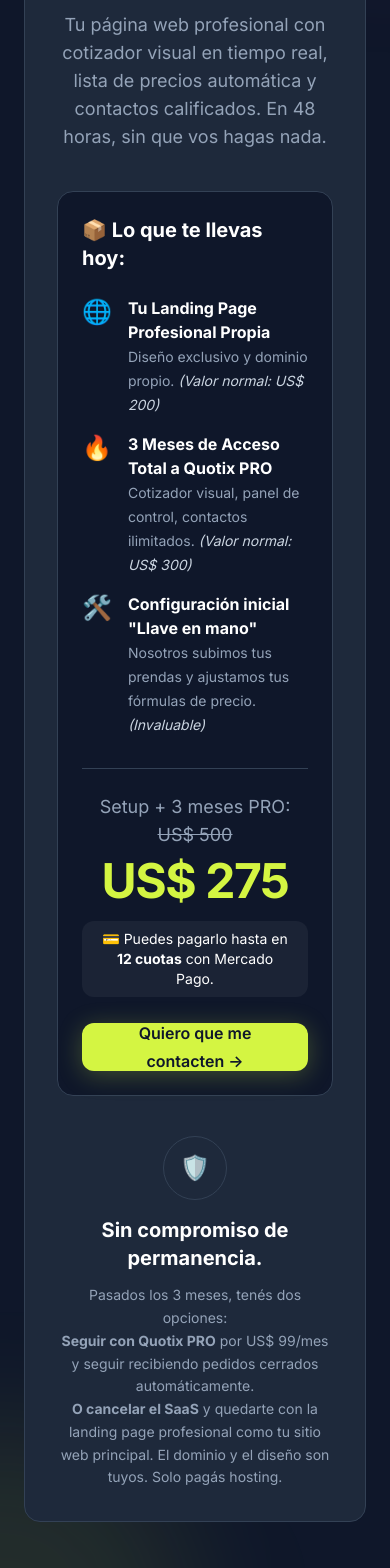
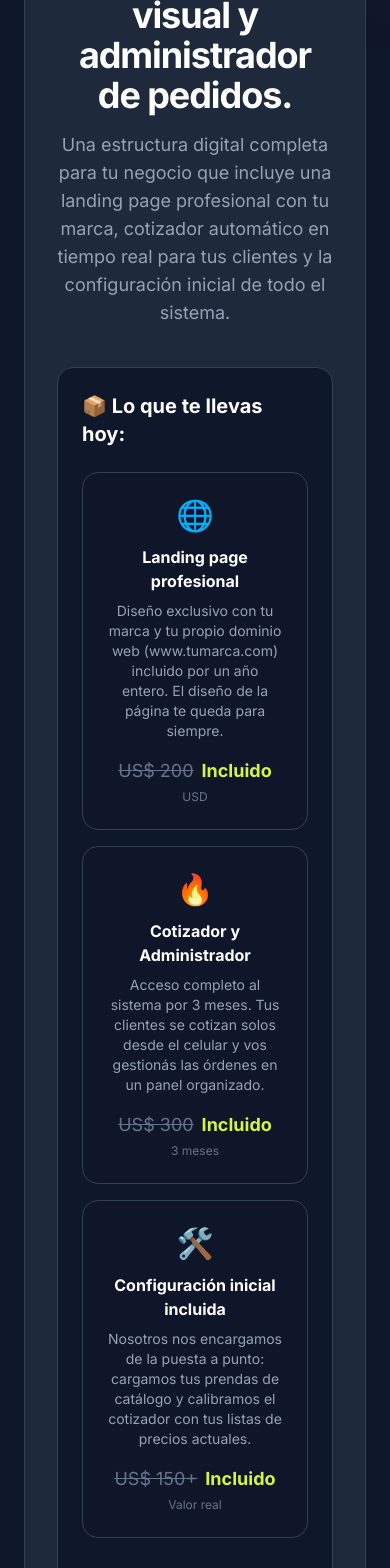
Before and after one commit to horaciogabriel92-art/quotix-webs-ejemplos, a Next.js app: page / in a window 390 px wide. Shown: the part 6080-7648 px from the top of the page. Built offline with nearby package versions, Linux system fonts and the light colour scheme; no server answers.

Commit message:
feat: copy overhaul en Founder Pack + precios UYU especificos para Uruguay (cuotas/contado)

```diff
--- a/src/app/page.tsx
+++ b/src/app/page.tsx
@@ -11,7 +11,7 @@
 import { CurrencySelector } from "@/components/CurrencySelector";
 
 export default function LandingPage() {
-  const { format } = useCurrency();
+  const { format, currency } = useCurrency();
   return (
     <div className="min-h-screen font-body">
       <MobileHeader />
@@ -180,53 +180,83 @@
                   Solo 20 lugares este mes
                 </div>
                 <h2 className="font-headline text-4xl md:text-5xl font-bold mb-4 text-white">
-                  Tu taller online en 48 horas.
+                  Tu página web con cotizador visual y administrador de pedidos.
                 </h2>
                 <p className="text-lg text-[#94a3b8] max-w-2xl mx-auto">
-                  Tu página web profesional con cotizador visual en tiempo real, lista de precios automática y contactos calificados. En 48 horas, sin que vos hagas nada.
+                  Una estructura digital completa para tu negocio que incluye una landing page profesional con tu marca, cotizador automático en tiempo real para tus clientes y la configuración inicial de todo el sistema.
                 </p>
               </div>
 
               <div className="bg-[#0f172a] rounded-2xl p-6 md:p-8 mb-10 border border-[#334155]">
                 <h3 className="text-xl font-bold text-white mb-6">📦 Lo que te llevas hoy:</h3>
-                <ul className="space-y-4 mb-8">
-                  <li className="flex items-start gap-4">
-                    <span className="text-2xl">🌐</span>
-                    <div>
-                      <strong className="text-white block">Tu Landing Page Profesional Propia</strong>
-                      <span className="text-[#94a3b8] text-sm">Diseño exclusivo y dominio propio. <em className="text-[#cbd5e1]">(Valor normal: {format(200)})</em></span>
+                <div className="grid md:grid-cols-3 gap-4 mb-8">
+                  <div className="rounded-2xl bg-[#0f172a]/60 border border-[#334155] p-6 text-center">
+                    <div className="text-3xl mb-3">🌐</div>
+                    <h3 className="font-bold text-white mb-2">Landing page profesional</h3>
+                    <p className="text-sm text-[#94a3b8] mb-4">Diseño exclusivo con tu marca y tu propio dominio web (www.tumarca.com) incluido por un año entero. El diseño de la página te queda para siempre.</p>
+                    <div className="text-lg">
+                      <span className="text-[#64748b] line-through mr-2">{format(200)}</span>
+                      <span className="text-[#d4f542] font-bold">Incluido</span>
                     </div>
-                  </li>
-                  <li className="flex items-start gap-4">
-                    <span className="text-2xl">🔥</span>
-                    <div>
-                      <strong className="text-white block">3 Meses de Acceso Total a Quotix PRO</strong>
-                      <span className="text-[#94a3b8] text-sm">Cotizador visual, panel de control, contactos ilimitados. <em className="text-[#cbd5e1]">(Valor normal: {format(300)})</em></span>
+                    <div className="text-xs text-[#64748b] mt-1">USD</div>
+                  </div>
+                  <div className="rounded-2xl bg-[#0f172a]/60 border border-[#334155] p-6 text-center">
+                    <div className="text-3xl mb-3">🔥</div>
+                    <h3 className="font-bold text-white mb-2">Cotizador y Administrador</h3>
+                    <p className="text-sm text-[#94a3b8] mb-4">Acceso completo al sistema por 3 meses. Tus clientes se cotizan solos desde el celular y vos gestionás las órdenes en un panel organizado.</p>
+                    <div className="text-lg">
+                      <span className="text-[#64748b] line-through mr-2">{format(300)}</span>
+                      <span className="text-[#d4f542] font-bold">Incluido</span>
                     </div>
-                  </li>
-                  <li className="flex items-start gap-4">
-                    <span className="text-2xl">🛠️</span>
-                    <div>
-                      <strong className="text-white block">Configuración inicial "Llave en mano"</strong>
-                      <span className="text-[#94a3b8] text-sm">Nosotros subimos tus prendas y ajustamos tus fórmulas de precio. <em className="text-[#cbd5e1]">(Invaluable)</em></span>
+                    <div className="text-xs text-[#64748b] mt-1">3 meses</div>
+                  </div>
+                  <div className="rounded-2xl bg-[#0f172a]/60 border border-[#334155] p-6 text-center">
+                    <div className="text-3xl mb-3">🛠️</div>
+                    <h3 className="font-bold text-white mb-2">Configuración inicial incluida</h3>
+                    <p className="text-sm text-[#94a3b8] mb-4">Nosotros nos encargamos de la puesta a punto: cargamos tus prendas de catálogo y calibramos el cotizador con tus listas de precios actuales.</p>
+                    <div className="text-lg">
+                      <span className="text-[#64748b] line-through mr-2">{format(150)}+</span>
+                      <span className="text-[#d4f542] font-bold">Incluido</span>
                     </div>
-                  </li>
-                </ul>
+                    <div className="text-xs text-[#64748b] mt-1">Valor real</div>
+                  </div>
+                </div>
 
-                <div className="pt-6 border-t border-[#334155] text-center">
-                  <div className="text-[#94a3b8] text-lg mb-2">Setup + 3 meses PRO: <s>{format(500)}</s></div>
-                  <div className="text-[#d4f542] text-5xl font-headline font-bold mb-4">
-                    {format(275)}
-                  </div>
-                  <p className="text-sm text-white mb-6 bg-white/5 inline-block px-4 py-2 rounded-lg">
-                    💳 Puedes pagarlo hasta en <strong>12 cuotas</strong> con Mercado Pago.
-                  </p>
-                  <a href={WHATSAPP_URL} target="_blank" rel="noreferrer" className="block">
+                <div className="pt-6 border-t border-[#334155] text-center space-y-4">
+                  {currency === "UYU" ? (
+                    <>
+                      <div className="text-[#94a3b8] text-lg">Valor real del montaje y configuración: <s>$U 20.000+</s></div>
+                      <div className="text-[#d4f542] text-4xl font-headline font-bold">
+                        12 cuotas sin recargo de $916
+                      </div>
+                      <p className="text-sm text-[#94a3b8]">Con mercado pago</p>
+                      <p className="text-sm text-white/70">o 1 pago contado de $9.990</p>
+                    </>
+                  ) : (
+                    <>
+                      <div className="text-[#94a3b8] text-lg">Setup + 3 meses PRO: <s>{format(500)}</s></div>
+                      <div className="text-[#d4f542] text-5xl font-headline font-bold">
+                        {format(275)}
+                      </div>
+                      <p className="text-sm text-white mb-2 bg-white/5 inline-block px-4 py-2 rounded-lg">
+                        💳 Puedes pagarlo hasta en <strong>12 cuotas</strong> con Mercado Pago.
+                      </p>
+                    </>
+                  )}
+                  <a href={WHATSAPP_URL} target="_blank" rel="noreferrer" className="block pt-2">
                     <button className="qx-btn-lime w-full text-lg h-14">
-                      Quiero que me contacten →
+                      Digitalizar mi taller ahora →
                     </button>
                   </a>
                 </div>
+              </div>
+
+              {/* ¿Qué pasa después de los 3 meses? */}
+              <div className="bg-[#0f172a] rounded-2xl p-6 md:p-8 mb-10 border border-[#334155]">
+                <h4 className="text-lg font-bold text-white mb-3">¿Qué pasa después de los 3 meses?</h4>
+                <p className="text-[#94a3b8] text-sm leading-relaxed">
+                  La página web y el dominio siguen siendo de tu taller. El sistema de cotizaciones online te viene bonificado los primeros 90 días. Al cuarto mes, vos elegís: si la herramienta te dio resultados y te ahorró tiempo, mantenés el cotizador activo por una suscripción mensual desde {format(39)} (unos $1.500 pesos). Si decidís no continuar con el cotizador, la página te queda activa igual como un catálogo digital estático para tu negocio. No hay contratos de permanencia.
+                </p>
               </div>
 
               {/* Garantía */}
--- a/src/app/precios/page.tsx
+++ b/src/app/precios/page.tsx
@@ -142,7 +142,7 @@
 
 export default function PreciosPage() {
   const [isYearly, setIsYearly] = useState(false);
-  const { format } = useCurrency();
+  const { format, currency } = useCurrency();
 
   return (
     <div className="min-h-screen font-body bg-white">
@@ -176,35 +176,60 @@
                   Oferta de lanzamiento — Solo 20 lugares
                 </div>
                 <h2 className="font-headline text-3xl md:text-4xl font-bold text-white mb-4">
-                  Tu página web con cotizador visual + 3 meses de Profesional.
+                  Tu página web con cotizador visual y administrador de pedidos.
                 </h2>
                 <p className="text-[#94a3b8] max-w-2xl mx-auto">
-                  No es solo un software. Es tu taller online completo: landing page profesional, cotizador visual en tiempo real, dominio propio y configuración llave en mano.
+                  Una estructura digital completa para tu negocio que incluye una landing page profesional con tu marca, cotizador automático en tiempo real para tus clientes y la configuración inicial de todo el sistema.
                 </p>
               </div>
 
               {/* Value stack */}
               <div className="grid md:grid-cols-3 gap-4 mb-10">
-                {[
-                  { icon: "🌐", title: "Landing page profesional", desc: "Diseño exclusivo con tu marca y dominio propio.", value: 200, valueNote: "USD" },
-                  { icon: "🔥", title: "Cotizador visual PRO", desc: "3 meses de acceso total. Tu cliente se cotiza solo.", value: 237, valueNote: "3 meses" },
-                  { icon: "🛠️", title: "Setup llave en mano", desc: "Subimos tus prendas y calibramos tus precios.", value: 150, valueNote: "Valor real" },
-                ].map((item, i) => (
-                  <div key={i} className="rounded-2xl bg-[#0f172a]/60 border border-[#334155] p-6 text-center">
-                    <div className="text-3xl mb-3">{item.icon}</div>
-                    <h3 className="font-bold text-white mb-2">{item.title}</h3>
-                    <p className="text-sm text-[#94a3b8] mb-4">{item.desc}</p>
+                <div className="rounded-2xl bg-[#0f172a]/60 border border-[#334155] p-6 text-center">
+                  <div className="text-3xl mb-3">🌐</div>
+                  <h3 className="font-bold text-white mb-2">Landing page profesional</h3>
+                  <p className="text-sm text-[#94a3b8] mb-4">Diseño exclusivo con tu marca y tu propio dominio web (www.tumarca.com) incluido por un año entero. El diseño de la página te queda para siempre.</p>
                   <div className="text-lg">
-                      <span className="text-[#64748b] line-through mr-2">{format(item.value as number)}</span>
+                    <span className="text-[#64748b] line-through mr-2">{format(200)}</span>
                     <span className="text-[#d4f542] font-bold">Incluido</span>
                   </div>
-                    <div className="text-xs text-[#64748b] mt-1">{item.valueNote}</div>
+                  <div className="text-xs text-[#64748b] mt-1">USD</div>
                 </div>
-                ))}
+                <div className="rounded-2xl bg-[#0f172a]/60 border border-[#334155] p-6 text-center">
+                  <div className="text-3xl mb-3">🔥</div>
+                  <h3 className="font-bold text-white mb-2">Cotizador y Administrador</h3>
+                  <p className="text-sm text-[#94a3b8] mb-4">Acceso completo al sistema por 3 meses. Tus clientes se cotizan solos desde el celular y vos gestionás las órdenes en un panel organizado.</p>
+                  <div className="text-lg">
+                    <span className="text-[#64748b] line-through mr-2">{format(300)}</span>
+                    <span className="text-[#d4f542] font-bold">Incluido</span>
+                  </div>
+                  <div className="text-xs text-[#64748b] mt-1">3 meses</div>
+                </div>
+                <div className="rounded-2xl bg-[#0f172a]/60 border border-[#334155] p-6 text-center">
+                  <div className="text-3xl mb-3">🛠️</div>
+                  <h3 className="font-bold text-white mb-2">Configuración inicial incluida</h3>
+                  <p className="text-sm text-[#94a3b8] mb-4">Nosotros nos encargamos de la puesta a punto: cargamos tus prendas de catálogo y calibramos el cotizador con tus listas de precios actuales.</p>
+                  <div className="text-lg">
+                    <span className="text-[#64748b] line-through mr-2">{format(150)}+</span>
+                    <span className="text-[#d4f542] font-bold">Incluido</span>
+                  </div>
+                  <div className="text-xs text-[#64748b] mt-1">Valor real</div>
+                </div>
               </div>
 
               {/* Price anchoring */}
-              <div className="rounded-2xl bg-[#0f172a] border border-[#334155] p-8 text-center">
+              <div className="rounded-2xl bg-[#0f172a] border border-[#334155] p-8 text-center space-y-4">
+                {currency === "UYU" ? (
+                  <>
+                    <div className="text-[#94a3b8] text-lg">Valor real del montaje y configuración: <s>$U 20.000+</s></div>
+                    <div className="text-[#d4f542] text-4xl font-headline font-bold">
+                      12 cuotas sin recargo de $916
+                    </div>
+                    <p className="text-sm text-[#94a3b8]">Con mercado pago</p>
+                    <p className="text-sm text-white/70">o 1 pago contado de $9.990</p>
+                  </>
+                ) : (
+                  <>
                     <div className="flex flex-col md:flex-row items-center justify-center gap-2 md:gap-4 mb-2">
                       <span className="text-[#94a3b8] text-lg">Valor real de todo:</span>
                       <span className="text-[#64748b] text-2xl line-through">{format(500)}+</span>
@@ -216,15 +241,25 @@
                     <p className="text-sm text-[#94a3b8] mb-6">
                       💳 Pagalo en hasta <strong className="text-white">12 cuotas</strong> con Mercado Pago. Sin permanencia.
                     </p>
+                  </>
+                )}
                 <a
                   href="https://wa.me/59898133523?text=Quiero%20el%20Pack%20de%20Lanzamiento%20$275"
                   target="_blank"
                   rel="noopener noreferrer"
                 >
                   <button className="qx-btn-lime text-lg h-14 px-10">
-                    Quiero el pack →
+                    Digitalizar mi taller ahora →
                   </button>
                 </a>
+              </div>
+
+              {/* ¿Qué pasa después de los 3 meses? */}
+              <div className="rounded-2xl bg-[#0f172a]/60 border border-[#334155] p-6 md:p-8 mt-8">
+                <h4 className="text-lg font-bold text-white mb-3">¿Qué pasa después de los 3 meses?</h4>
+                <p className="text-[#94a3b8] text-sm leading-relaxed">
+                  La página web y el dominio siguen siendo de tu taller. El sistema de cotizaciones online te viene bonificado los primeros 90 días. Al cuarto mes, vos elegís: si la herramienta te dio resultados y te ahorró tiempo, mantenés el cotizador activo por una suscripción mensual desde {format(39)} (unos $1.500 pesos). Si decidís no continuar con el cotizador, la página te queda activa igual como un catálogo digital estático para tu negocio. No hay contratos de permanencia.
+                </p>
               </div>
             </div>
           </div>
```
Lines whose indentation alone changed are shown as unchanged.
